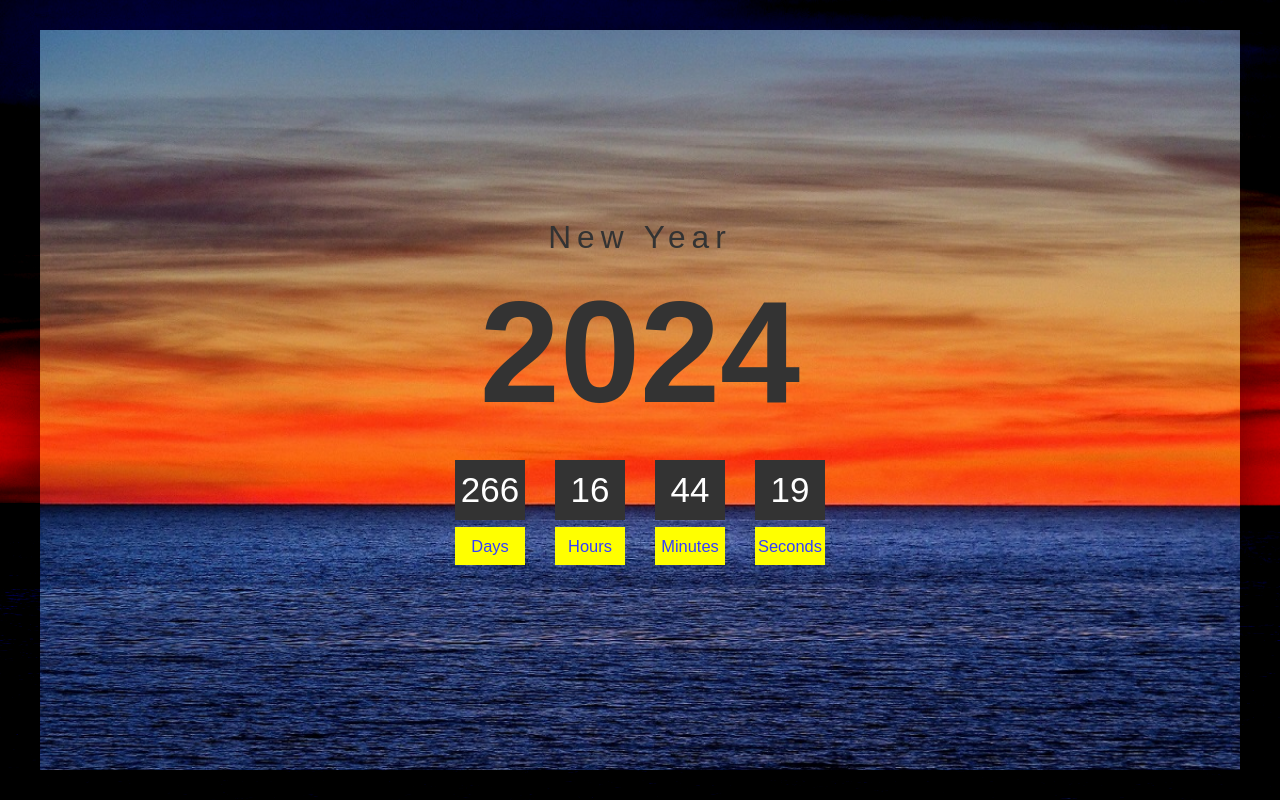
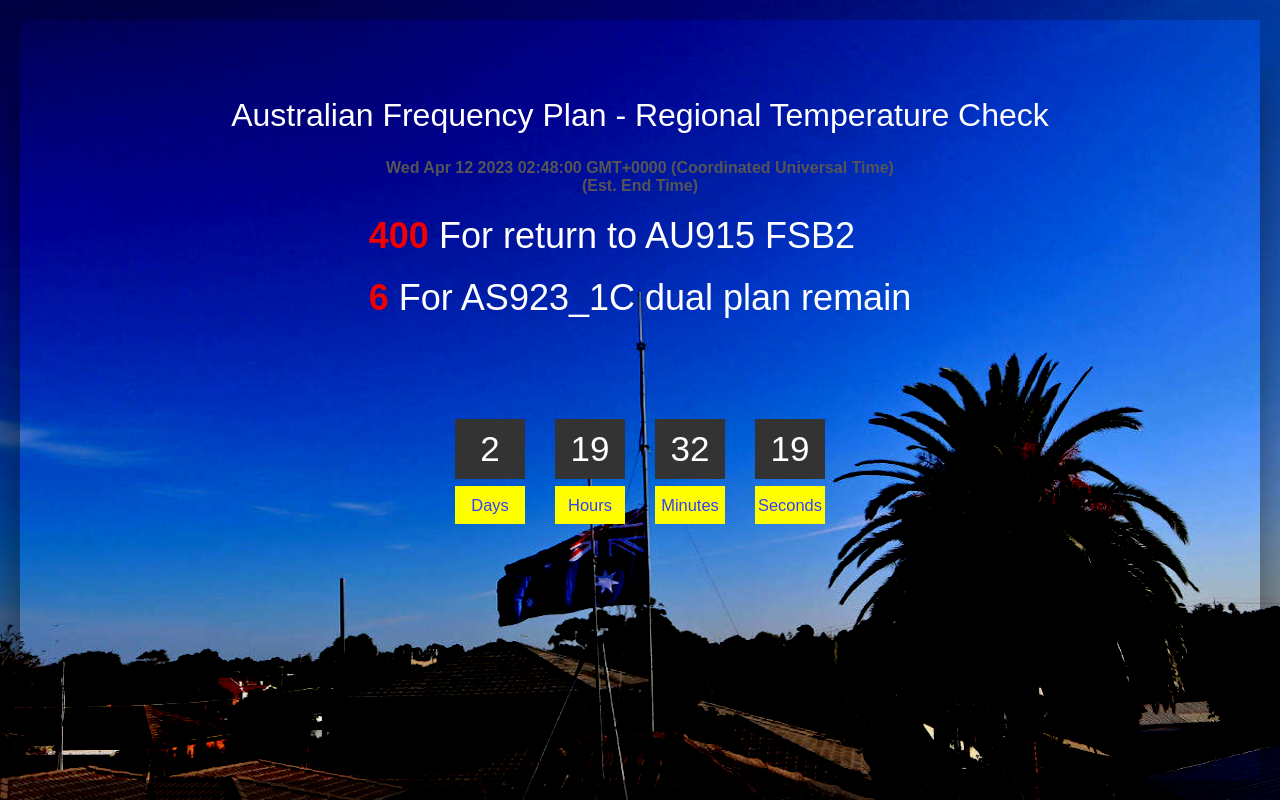
Before and after one commit to leogaggl/rtc-countdown, a plain HTML site: page index.html in a window 1280 px wide. Drawn offline with Linux system fonts and the light colour scheme.

Commit message:
Add RTC content initial

```diff
--- a/index.html
+++ b/index.html
@@ -9,14 +9,18 @@
     <script src="./script.js"></script>
 </head>
 
-<body onload="showYear('yr');" oncontextmenu="return false" onselectstart="return false" ondragstart="return false">
+<body onload="loadData();" oncontextmenu="return false" onselectstart="return false" ondragstart="return false">
     <div class="container">
-    <h2>
-        <span>
-            New Year
-        </span>
-        <div id="yr"></div>
-    </h2>
+        <h2>
+            <span>
+                Australian Frequency Plan - Regional Temperature Check
+            </span>
+            <div class="enddate" id="rtc"></div> (Est. End Time)
+        </h2>
+        <div id="vote">
+            <span class="result_text"><span class="result_number">400</span> For return to AU915 FSB2</span>
+            <span class="result_text"><span class="result_number">6</span> For AS923_1C dual plan remain</span>
+        </div>
         <div class="countdown">
         <div id="day"></div>
         <div id="hour"></div>
--- a/script.js
+++ b/script.js
@@ -1,16 +1,14 @@
 
-var nYr = new Date().getFullYear() + 1;
+var rtc_end = new Date("2023-04-12T02:48:00Z");
 
-var countDate = new Date(`Jan 1, ${new Date().getFullYear() + 1} 00:00:00:`).getTime();
-
-function showYear(targetElementId) {
-    document.getElementById(targetElementId).innerHTML = nYr;
+function loadData() {
+    document.getElementById('rtc').innerHTML = rtc_end;
 }
 
 // ! Function
 function newYear() {
     var now = new Date().getTime();
-    gap = countDate - now;
+    gap = rtc_end - now;
 
     // var ms = 100;
     var second = 10 * 100;
--- a/style.css
+++ b/style.css
@@ -2,12 +2,12 @@
 *{
     margin: 0;
     padding: 0;
-    font-family: "poppins", sans-serif;
+    font-family: "ubuntu", sans-serif;
 }
 
 /* ! body  */
 body{
-    background: #000 url(./assets/b.jpg);
+    background: #000 url(./assets/rtc.jpg);
     background-size: cover;
     background-attachment: fixed;
     background-blend-mode: hard-light;
@@ -15,10 +15,10 @@ body{
 
 .container{
 position: absolute;
-top :30px;
-left: 40px;
-right: 40px;
-bottom: 30px;
+top :20px;
+left: 20px;
+right: 20px;
+bottom: 20px;
 background: url(./assets/b.jpg);
 background-size: cover;
 background-attachment: fixed;
@@ -31,22 +31,23 @@ box-shadow: 0 50px 50px rgba(0,0,0,0.5), 0 0 0 100px rgba(0,0,0,0.2);
 
 .container h2{
     text-align: center;
-    font-size: 9em;
-    line-height: 0.8em;
-    color: #333;
-    margin-top:-100px;
+    font-size: 16px;
+    color: #555;
+    margin-top:-250px;
 }
 
 .container h2 span{
     display: block;
     font-weight: 300;
-    letter-spacing: 6px;
-    font-size: 0.22em;
+    font-size: 32px;
+    font-weight: 500;
+    margin: 25px;
+    color: #fff;
 }
 
 .countdown{
     display:flex;
-    margin-top: 50px;
+    margin-top: 100px;
 }
 
 .countdown div{
@@ -59,7 +60,22 @@ box-shadow: 0 50px 50px rgba(0,0,0,0.5), 0 0 0 100px rgba(0,0,0,0.2);
     color:#fff;
     margin: 0 15px;
     font-size: 35px;
+    font-weight: 250;
+}
+
+.result_number{
+    font-size: 36px;
+    font-weight: 750;
+    color: #f00000;
+
+}
+
+.result_text{
+    display:block;
+    font-size: 36px;
     font-weight: 500;
+    color: #fff;
+    padding-top: 20px;
 }
 
 /*
@@ -76,7 +92,7 @@ background: #ff0;
 color:#333fff;
 font-size: 0.47em;
 line-height:38px;
-font-weight: 300;
+font-weight: 500;
 }
 
 .countdown #day:before{
@@ -94,8 +110,3 @@ content: 'Minutes';
 .countdown #second:before{
 content: 'Seconds';
 }
-
-/* .countdown #ms:before
-{
-content: 'M-S';
-} */
```
Also changed, not shown: assets/b.jpg (deleted), assets/countdown-preview.png (deleted), assets/rtc.jpg (added), 1 other file.
